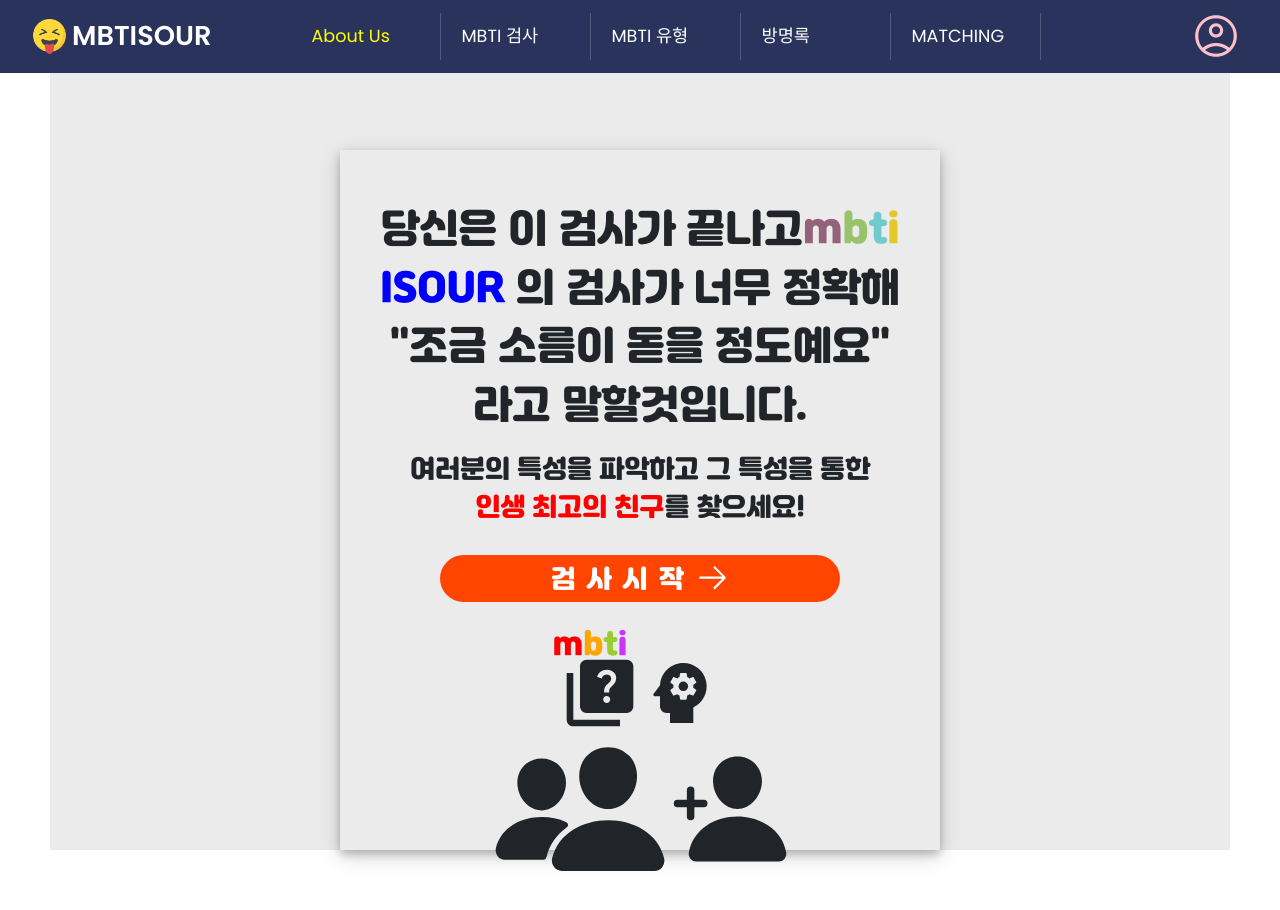
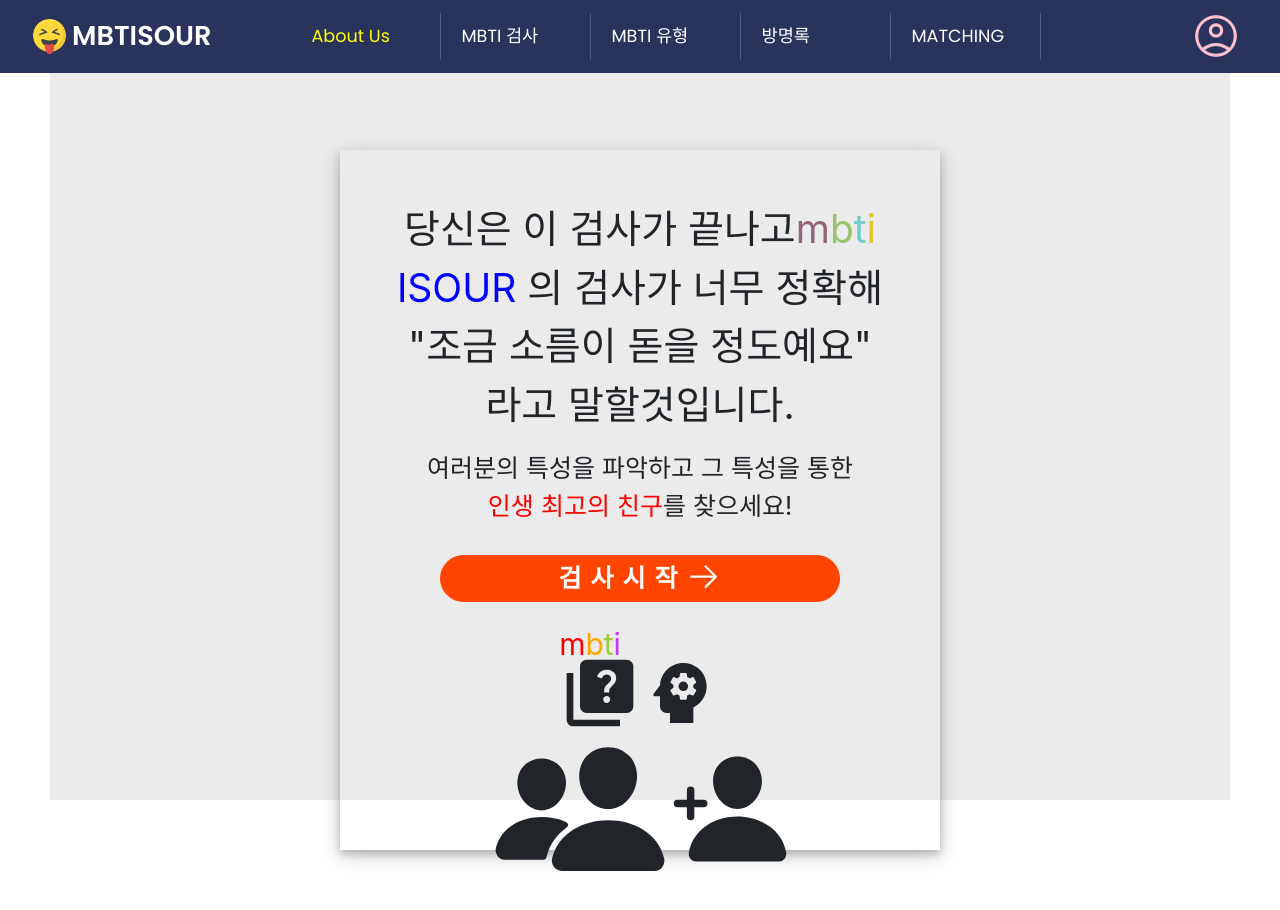
Before and after one commit to JUNG830/MBTISOUR, a React (Create React App) app in the folder FINAL/src/main/frontend/: page /MBTI in a window 1280 px wide. Shown: the top 910 px of the page. Built offline with nearby package versions, Linux system fonts and the light colour scheme; the HTML template or start-up script is replaced by a standard one.

Commit message:
메인CSS 정리

```diff
--- a/FINAL/src/main/frontend/src/0. API/defultMain.css
+++ b/FINAL/src/main/frontend/src/0. API/defultMain.css
@@ -1,14 +1,58 @@
+:root {
+    /* color */
+    --navy: #29335c;
+    --red: red;
+    --white: white;
+}
+
+/*
+기본 설정 사이즈
+*/
+/*
+각페이지-Box {
+    width: 700px;
+    height: 800px;
+}
+input {
+    height: 50px;
+    border-radius: 25px;
+    box-shadow: 0 4px 8px 0 rgba(177, 177, 177, 0.2), 0 6px 20px 0 rgba(0, 0, 0, 0.19);
+    outline: none;
+}
+select {
+    height: 50px;
+    border-radius: 25px;
+    box-shadow: 0 4px 8px 0 rgba(177, 177, 177, 0.2), 0 6px 20px 0 rgba(0, 0, 0, 0.19);
+    outline: none;
+}
+오류 Message {
+    color: var(--red);
+    font-size: 12px;
+}
+button {
+    height: 50px;
+    border-radius: 25px;
+    background-color: var(--navy);
+    box-shadow: 0 4px 8px 0 rgba(177, 177, 177, 0.2), 0 6px 20px 0 rgba(0, 0, 0, 0.19);
+    outline: none;
+    color: var(--white);
+}
+
+*/
+
 .Container {
     box-sizing: border-box;
     width: 1180px;
     margin: 0 auto;
-    padding: 0;
-    font-family: "Jalnan";
     background-color: rgba(0, 0, 0, 0.04);
-    height: 100%;
+    height: 100vh;
+    display: flex;
+    justify-content: center;
+    align-items: center;
 }
-.Middle-Container {
+
+/* .Middle-Container {
     display: flex;
-    padding: 150px 0;
     justify-content: center;
-}
+    align-items: center;
+} */
```
